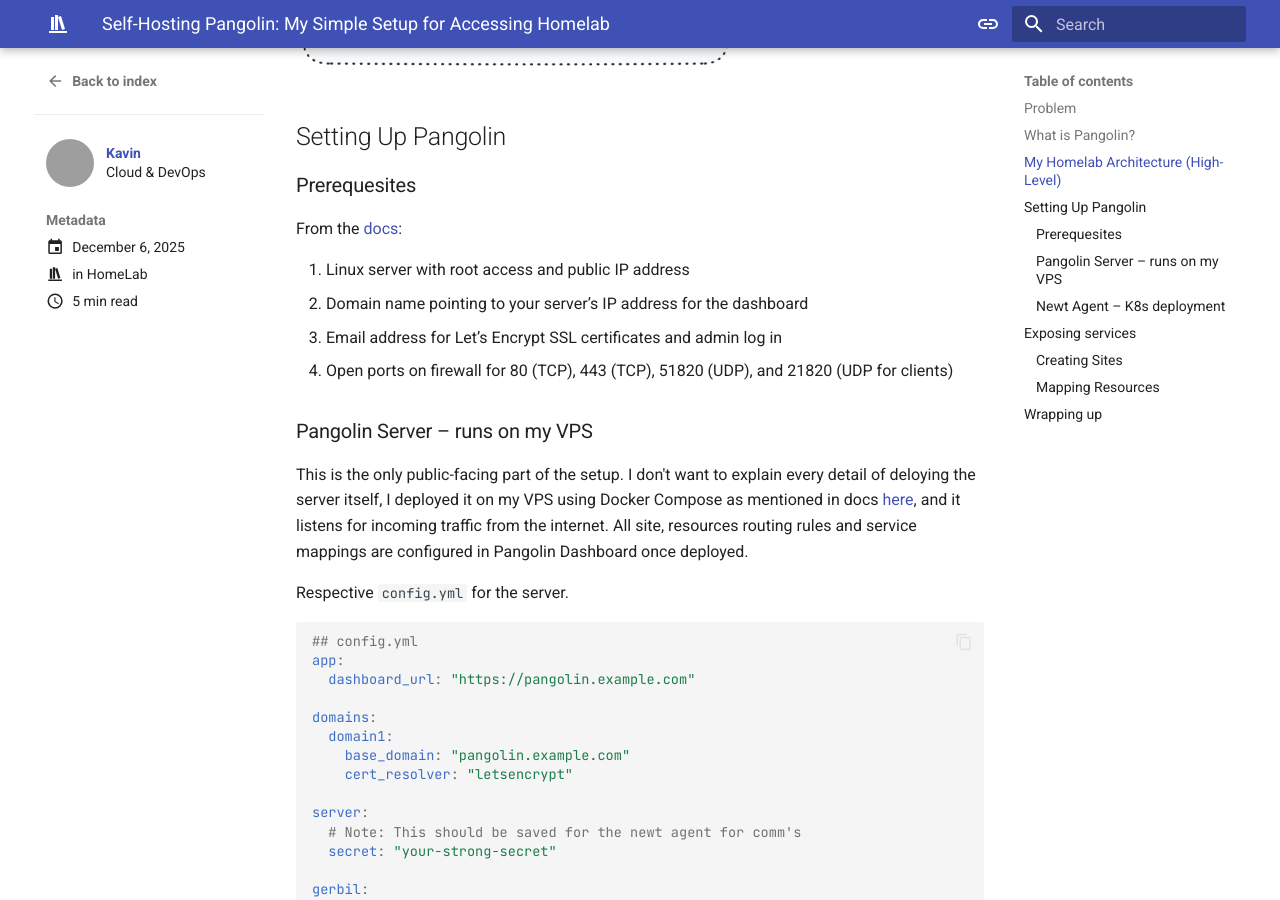
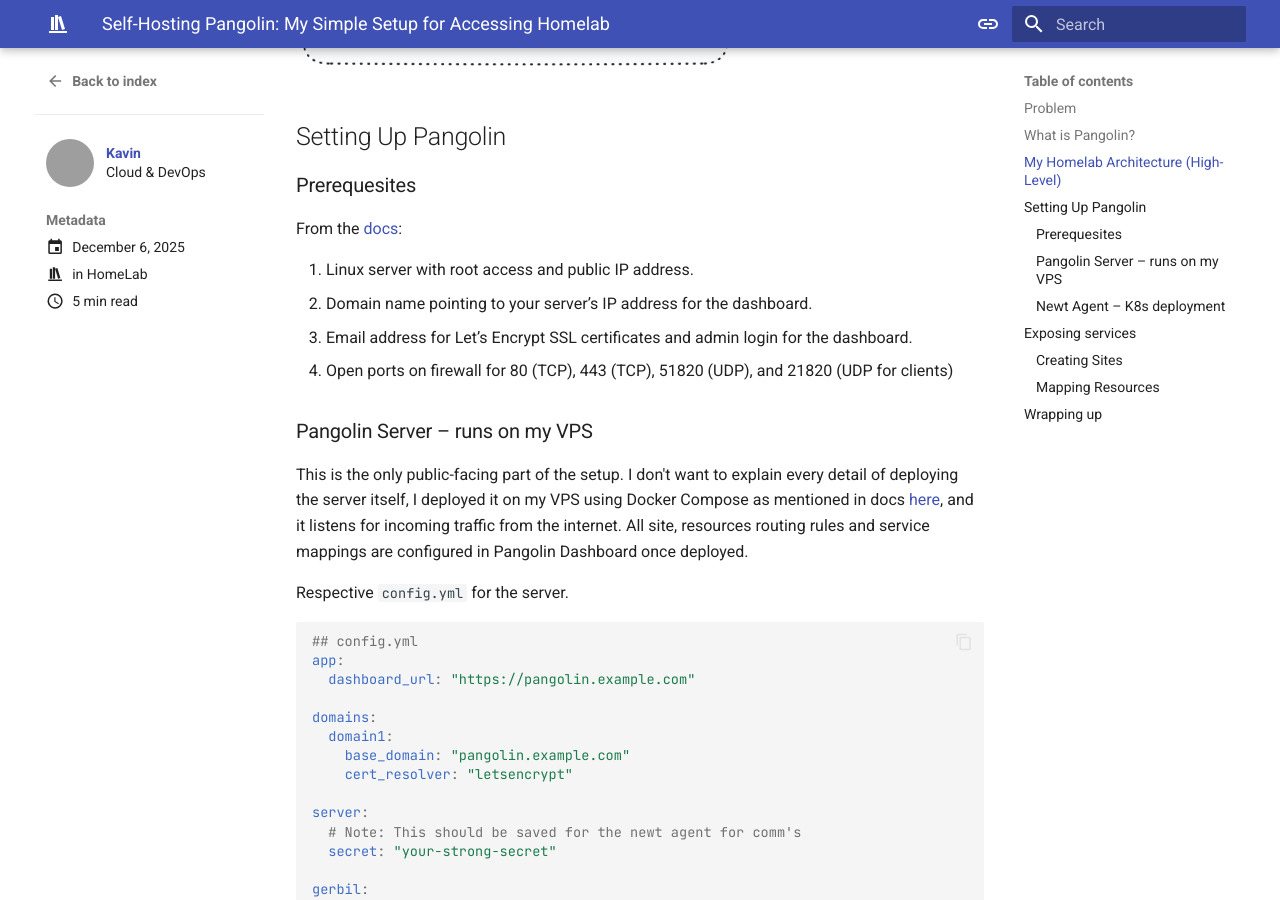
Before and after one commit to Kavinraja-G/codex, an MkDocs documentation site: the page built from docs/blog/posts/self-hosting-pangolin.md, in a window 1280 px wide and 900 px high, scrolled down 1521 px. Built offline with MkDocs 1.6.1 and Material for MkDocs 9.7.7, drawn with Linux system fonts in a browser that asks for light colours; comment, search, counter and statistics services are not loaded; grey boxes are pictures that could not be loaded.

Commit message:
Fix typos

````diff
--- a/docs/blog/posts/self-hosting-pangolin.md
+++ b/docs/blog/posts/self-hosting-pangolin.md
@@ -44,13 +44,13 @@
 
 From the [docs](https://docs.pangolin.net/self-host/quick-install#prerequisites):
 
-  1. Linux server with root access and public IP address
-  2. Domain name pointing to your server’s IP address for the dashboard
-  3. Email address for Let’s Encrypt SSL certificates and admin log in
+  1. Linux server with root access and public IP address.
+  2. Domain name pointing to your server’s IP address for the dashboard.
+  3. Email address for Let’s Encrypt SSL certificates and admin login for the dashboard.
   4. Open ports on firewall for 80 (TCP), 443 (TCP), 51820 (UDP), and 21820 (UDP for clients)
 
 ### Pangolin Server – runs on my VPS
-This is the only public-facing part of the setup. I don't want to explain every detail of deloying the server itself, I deployed it on my VPS using Docker Compose as mentioned in docs [here](https://docs.pangolin.net/self-host/manual/docker-compose), and it listens for incoming traffic from the internet. All site, resources routing rules and service mappings are configured in Pangolin Dashboard once deployed.
+This is the only public-facing part of the setup. I don't want to explain every detail of deploying the server itself, I deployed it on my VPS using Docker Compose as mentioned in docs [here](https://docs.pangolin.net/self-host/manual/docker-compose), and it listens for incoming traffic from the internet. All site, resources routing rules and service mappings are configured in Pangolin Dashboard once deployed.
 
 Respective `config.yml` for the server.
 ```yaml
````
